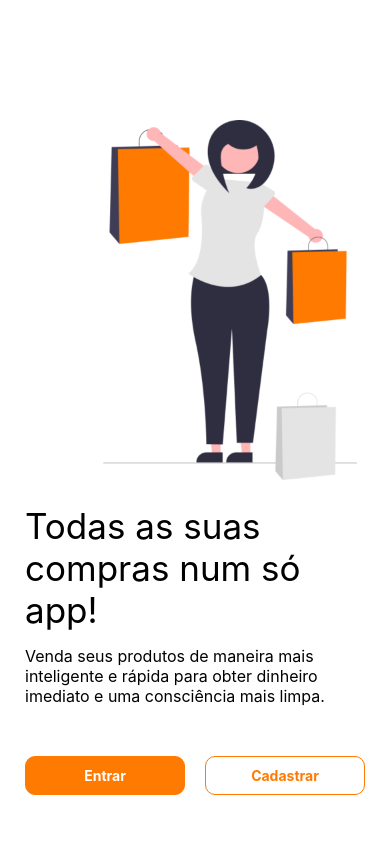
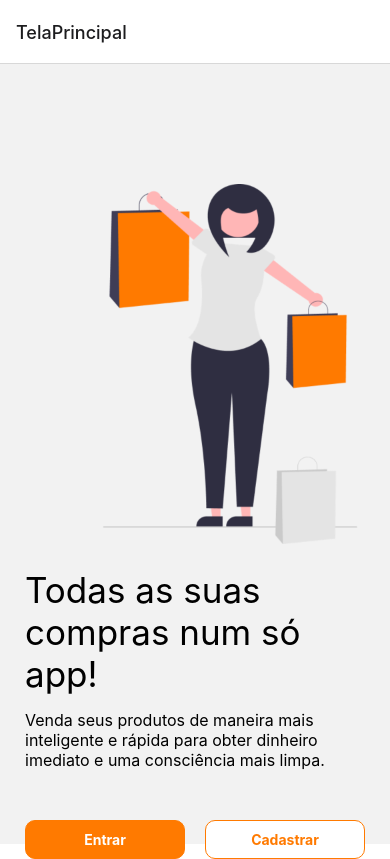
Before and after one commit to jvam90/ecommerce_react_native, a React Native app: screen / in a window 390 px wide. Built offline with nearby package versions, Linux system fonts and the light colour scheme.

Commit message:
Alterar app.js para conter navegação.

```diff
--- a/App.js
+++ b/App.js
@@ -1,16 +1,10 @@
-import { StatusBar } from "expo-status-bar";
-import { StyleSheet, Text, View } from "react-native";
-import TelaPrincipal from "./src/Telas/TelaPrincipal/Index";
+import { NavigationContainer } from "@react-navigation/native";
+import StackRotas from "./src/rotas/StackRotas";
 
 export default function App() {
-  return <TelaPrincipal></TelaPrincipal>;
+  return (
+    <NavigationContainer>
+      <StackRotas></StackRotas>
+    </NavigationContainer>
+  );
 }
-
-const styles = StyleSheet.create({
-  container: {
-    flex: 1,
-    backgroundColor: "#fff",
-    alignItems: "center",
-    justifyContent: "center",
-  },
-});
```
